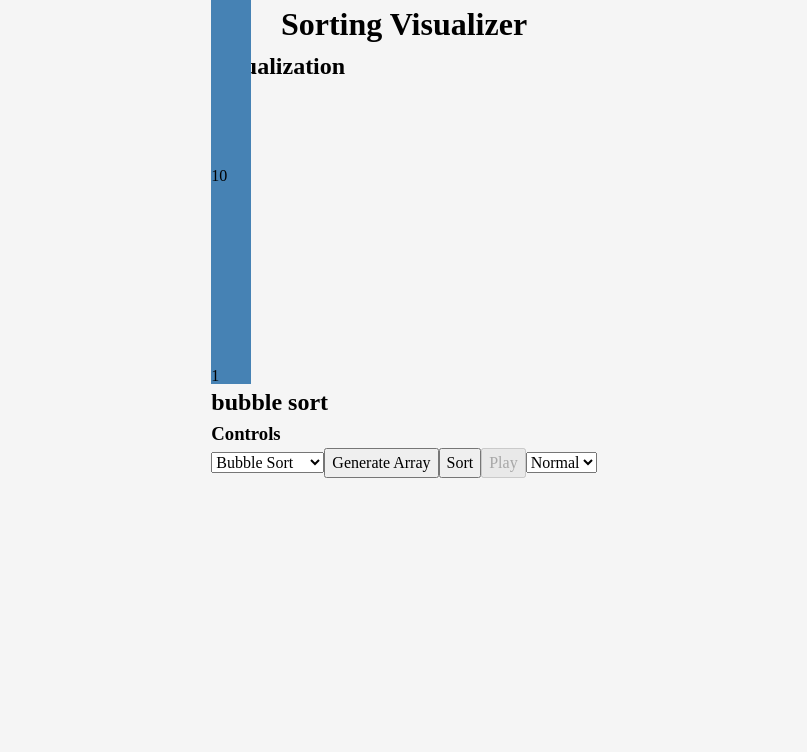
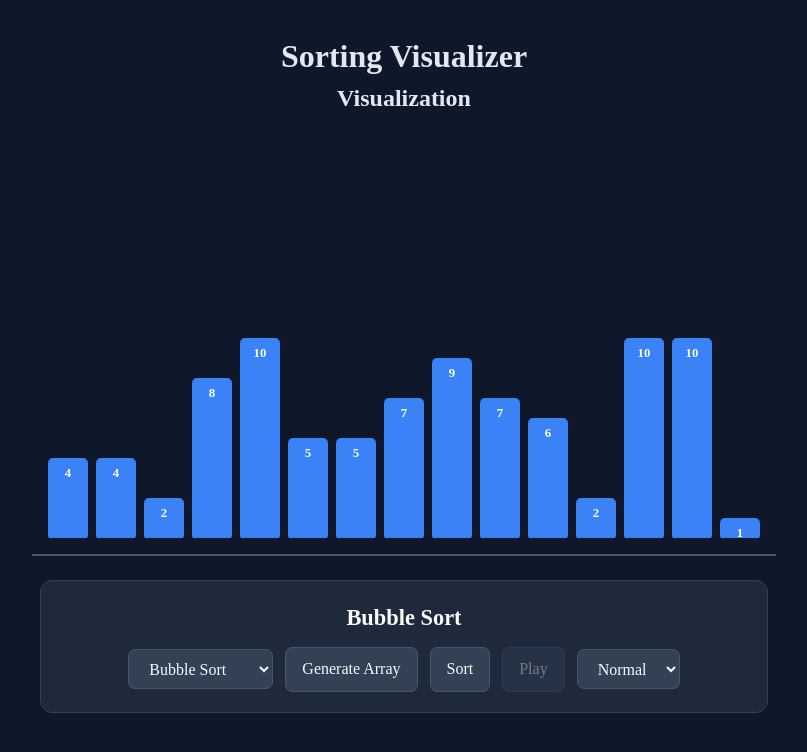
Before and after one commit to JesseVahlfors/sorting-visualizer, a React (Vite) app: page / in a window 1280 px wide. Shown: the top 752 px of the page, without its empty margins (236-1043 px from the left). Built offline with nearby package versions, Linux system fonts and the light colour scheme.

Commit message:
Refactor ControlsArea to apply new styles and add Insertion Sort option

```diff
--- a/src/App.css
+++ b/src/App.css
@@ -2,24 +2,167 @@
   display: flex;
   flex-direction: column;
   align-items: center;
+  min-height: 100vh;
+  padding: 2rem;
+  background: #0f172a;
+  color: #e2e8f0;
 }
 
+.card-container {
+  display: flex;
+  flex-direction: column;
+  align-items: center;
+}
 .visualizer {
+  padding-top: 220px;
+}
+
+.bars {
   display: flex;
   align-items: flex-end;
+  justify-content: center;
   gap: 8px;
-  height: 300px;
+  height: 220px;
+  padding: 0 1rem 1rem;
+
+  border-bottom: 2px solid #475569;
+}
+
+.bar-slot {
+  position: relative;
+
+  display: flex;
+  align-items: flex-end;
+
+  width: 40px;
+  height: 100%;
 }
 
 .bar {
   width: 40px;
-  background: steelblue;
+
+  display: flex;
+  justify-content: center;
+  align-items: flex-start;
+
+  padding-top: 6px;
+
+  background: #3b82f6;
+  border-radius: 5px 5px 2px 2px;
+
+  color: white;
+  font-size: 0.8rem;
+  font-weight: 600;
+
+  transition:
+    height 150ms ease,
+    background-color 150ms ease,
+    opacity 150ms ease;
 }
 
 .bar.active {
-  outline: 3px solid orange;
+  outline: 3px solid #f59e0b;
+  outline-offset: 2px;
 }
 
 .bar.sorted {
-  background:greenyellow;
+  background: #22c55e;
 }
+
+.bar.gap {
+  opacity: 0;
+}
+
+.bar.held-key {
+  position: absolute;
+
+  left: 0;
+  bottom: calc(100% + 20px);
+
+  background: #a855f7;
+  outline: 3px solid #c084fc;
+  outline-offset: 2px;
+
+  z-index: 2;
+}
+
+.controls-area {
+  display: flex;
+  flex-wrap: wrap;
+  align-items: center;
+  justify-content: center;
+  gap: 0.75rem;
+
+  width: fit-content;
+  margin-top: 1.5rem;
+  padding: 1.25rem 1.5rem;
+
+  background: #1e293b;
+  border: 1px solid #334155;
+  border-radius: 12px;
+}
+
+.controls-area h2 {
+  width: 100%;
+  margin: 0;
+
+  text-align: center;
+  text-transform: capitalize;
+  font-size: 1.4rem;
+  color: #f8fafc;
+}
+
+.controls-area h3 {
+  width: 100%;
+  margin: 0 0 0.5rem;
+
+  text-align: center;
+  font-size: 0.9rem;
+  font-weight: 500;
+  color: #94a3b8;
+}
+
+.controls-area button,
+.controls-area select {
+  min-height: 40px;
+  padding: 0.6rem 1rem;
+
+  border: 1px solid #475569;
+  border-radius: 7px;
+
+  background: #334155;
+  color: #f8fafc;
+
+  font: inherit;
+  cursor: pointer;
+
+  transition:
+    background-color 150ms ease,
+    border-color 150ms ease,
+    transform 100ms ease;
+}
+
+.controls-area button:hover:not(:disabled),
+.controls-area select:hover {
+  background: #475569;
+  border-color: #64748b;
+}
+
+.controls-area button:active:not(:disabled) {
+  transform: translateY(1px);
+}
+
+.controls-area button:disabled {
+  opacity: 0.4;
+  cursor: not-allowed;
+}
+
+.controls-area select {
+  appearance: auto;
+}
+
+.controls-area button:focus-visible,
+.controls-area select:focus-visible {
+  outline: 2px solid #60a5fa;
+  outline-offset: 2px;
+}
--- a/src/components/ControlsArea.jsx
+++ b/src/components/ControlsArea.jsx
@@ -12,16 +12,16 @@ function ControlsArea({
   setSelectedAlgorithm,
 }) {
   return (
-    <div>
+    <div className="controls-area">
       {/* need to capitalize in css */}
       <h2>{selectedAlgorithm} sort</h2>
-      <h3>Controls</h3>
       <select
         value={selectedAlgorithm}
         onChange={(event) => setSelectedAlgorithm(event.target.value)}
       >
         <option value="bubble">Bubble Sort</option>
         <option value="selection">Selection Sort</option>
+        <option value="insertion">Insertion Sort</option>
       </select>
       <button onClick={generateArray} disabled={isPlaying}>
         Generate Array
```
